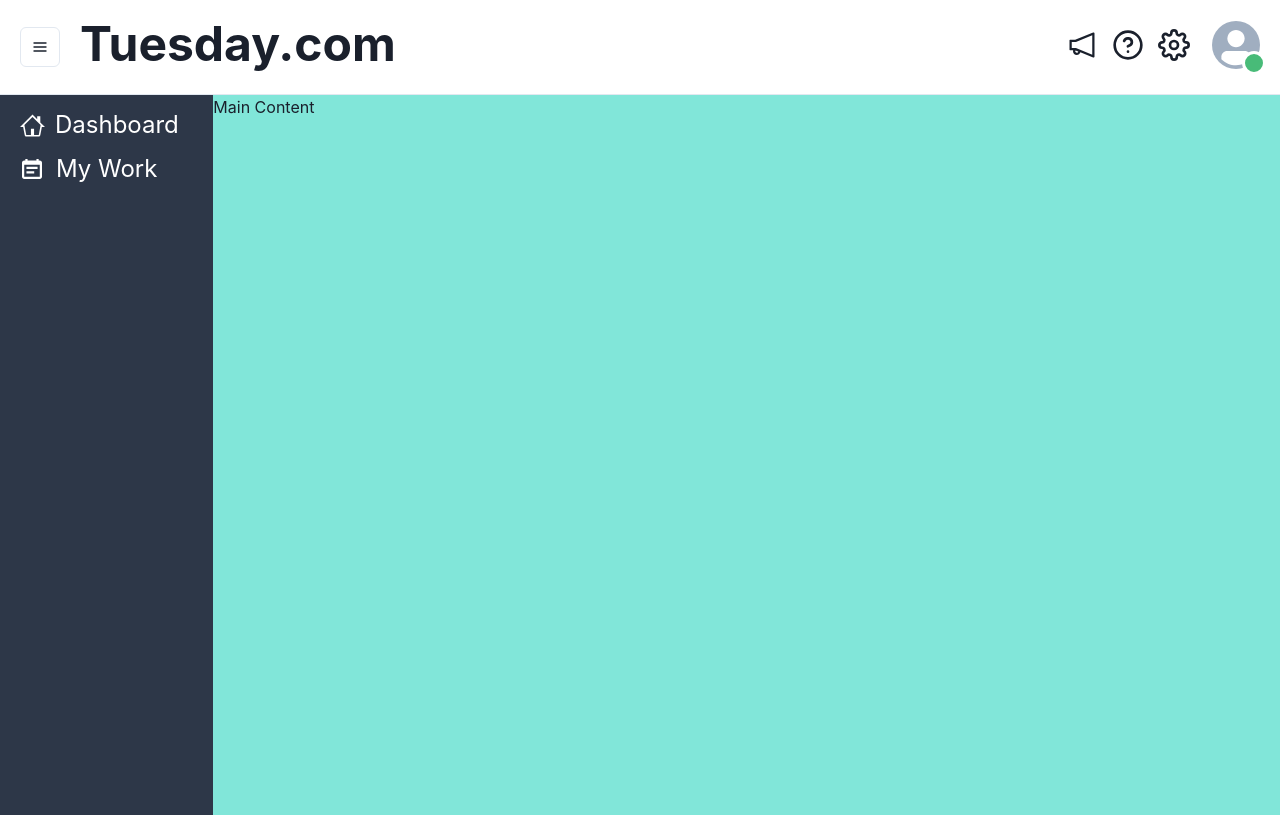
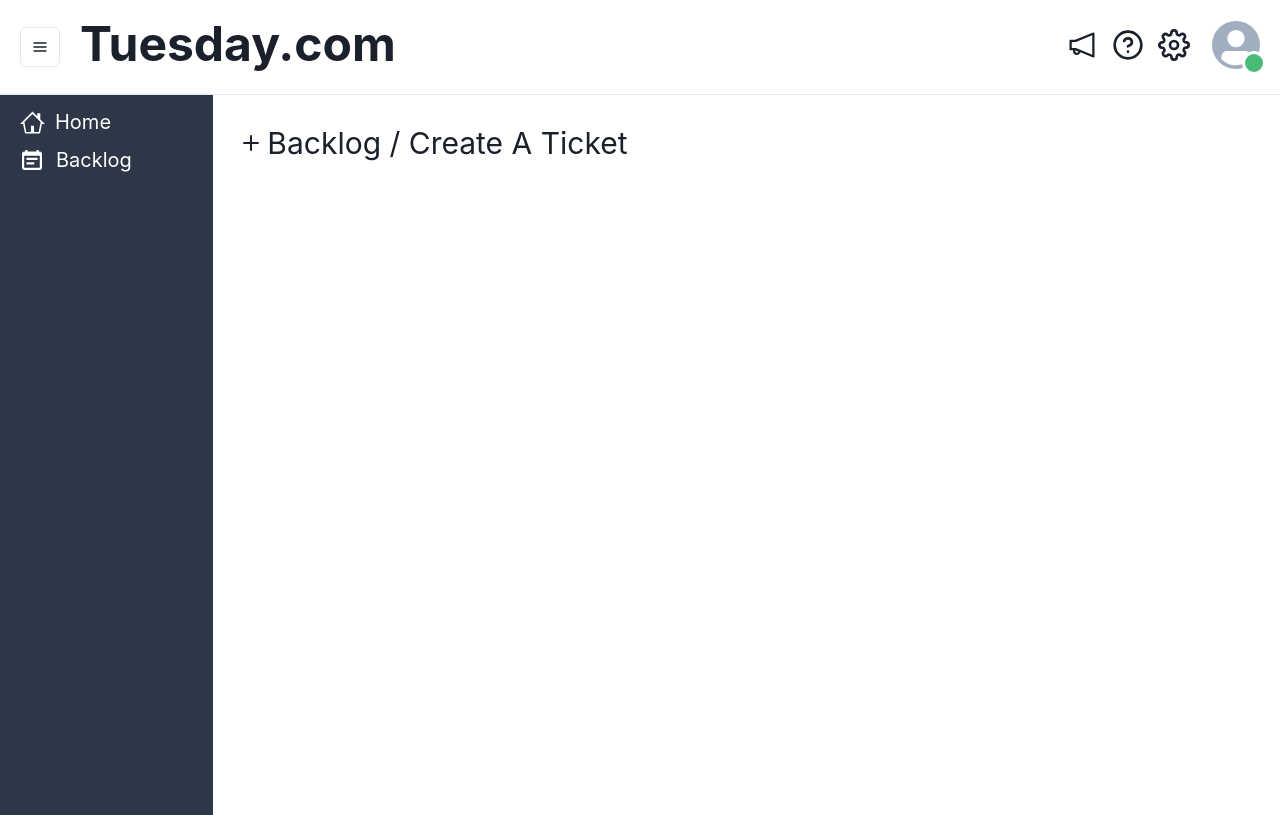
Before and after one commit to rayrayy94/Tuesday-app, a React (Create React App) app: page /backlog in a window 1280 px wide. Built offline with nearby package versions, Linux system fonts and the light colour scheme.

Commit message:
added new features

```diff
--- a/src/App.js
+++ b/src/App.js
@@ -1,34 +1,9 @@
-import { Grid, GridItem } from '@chakra-ui/react';
-
-import Navbar from './Components/Navbar/Navbar';
-import Sidebar from './Components/Sidebar/Sidebar';
-import Main from './Components/Main/Main';
+import Path from './Path';
 
 function App() {
   return (
     <>
-      <Navbar />
-
-      <Grid templateColumns="repeat(6, 1fr)">
-        <GridItem
-          as="aside"
-          bg="gray.700"
-          colSpan={{ base: 6, lg: 2, xl: 1 }}
-          height={{ base: '10vh', lg: '90vh' }}
-          paddingTop={3}
-          paddingLeft={5}
-        >
-          <Sidebar />
-        </GridItem>
-        <GridItem
-          as="main"
-          bg="teal.200"
-          colSpan={{ base: 6, lg: 4, xl: 5 }}
-          height={{ base: '90vh' }}
-        >
-          <Main />
-        </GridItem>
-      </Grid>
+      <Path />
     </>
   );
 }
--- /dev/null
+++ b/src/Components/Backlog/Backlog.js
@@ -0,0 +1,17 @@
+import { Box, Flex, Heading } from '@chakra-ui/react';
+import { AddIcon } from '@chakra-ui/icons';
+
+function Backlog() {
+  return (
+    <Box>
+      <Flex p={30} align={'center'} gap={2}>
+        <AddIcon />
+        <Heading size={'lg'} fontWeight={400}>
+          Backlog / Create A Ticket
+        </Heading>
+      </Flex>
+    </Box>
+  );
+}
+
+export default Backlog;
--- a/src/Components/Main/Main.js
+++ b/src/Components/Main/Main.js
@@ -1,7 +1,23 @@
-import React from 'react';
+import { Box, Button, Flex, Heading } from '@chakra-ui/react';
+import coverImg from '../../images/tuesday_cover.webp';
 
 function Main() {
-  return <div>Main Content</div>;
+  return (
+    <Box>
+      <Flex justify={'space-around'} align={'center'} minH={'80vh'} pl={30}>
+        <Box>
+          <Heading as={'h1'} size={{ base: 'md', lg: 'lg' }} minH={90} pb={4}>
+            Move fast, stay aligned, and build better - together
+          </Heading>
+
+          <Button size={{ base: 'sm', md: 'md' }}>Get Started</Button>
+        </Box>
+        <Box pl={5}>
+          <img src={coverImg} alt="cover" />
+        </Box>
+      </Flex>
+    </Box>
+  );
 }
 
 export default Main;
--- a/src/Components/Navbar/Navbar.js
+++ b/src/Components/Navbar/Navbar.js
@@ -68,13 +68,19 @@
             <Flex alignItems={'center'} gap={5}>
               <Box className={styles.linkSettingIcon}>
                 <Link>
-                  <AiOutlineNotification className={styles.settingIcon} />
+                  <abbr title="Notifications">
+                    <AiOutlineNotification className={styles.settingIcon} />
+                  </abbr>
                 </Link>
                 <Link>
-                  <FiHelpCircle className={styles.settingIcon} />
+                  <abbr title="Help">
+                    <FiHelpCircle className={styles.settingIcon} />
+                  </abbr>
                 </Link>
                 <Link>
-                  <FiSettings className={styles.settingIcon} />
+                  <abbr title="Settings">
+                    <FiSettings className={styles.settingIcon} />
+                  </abbr>
                 </Link>
               </Box>
 
--- a/src/Components/Navbar/Navbar.module.css
+++ b/src/Components/Navbar/Navbar.module.css
@@ -11,7 +11,6 @@
     flex-direction: row;
     align-items: center;
     justify-content: space-around;
-
     gap: 10px;
 
 }
--- a/src/Components/Sidebar/Sidebar.js
+++ b/src/Components/Sidebar/Sidebar.js
@@ -5,26 +5,27 @@
 
 function Sidebar() {
   return (
-    <Box className={styles.linkBox}>
-      <Link _hover={'none'}>
-        <Box color={'white'} fontSize={{ base: 'xl', lg: '2xl' }}>
+    <Box className={styles.linkBox} mr={2} pr={12}>
+      <Link _hover={'none'} href="/">
+        <Box color={'white'} fontSize={{ base: 'xl' }}>
           <Flex align={'center'}>
             <GoHome className={styles.dashboardIcon1} />
-            Dashboard
+            Home
           </Flex>
         </Box>
       </Link>
 
-      <Link _hover={'none'}>
+      <Link _hover={'none'} href="/backlog">
         <Box
           color={'white'}
-          fontSize={{ base: 'xl', lg: '2xl' }}
+          fontSize={{ base: 'xl' }}
           marginTop={2}
           marginLeft={0.5}
+          marginBottom={2}
         >
           <Flex align={'center'}>
             <CalendarIcon className={styles.dashboardIcon2} />
-            My Work
+            Backlog
           </Flex>
         </Box>
       </Link>
--- /dev/null
+++ b/src/Path.js
@@ -0,0 +1,59 @@
+import { BrowserRouter, Routes, Route } from 'react-router-dom';
+import { Grid, GridItem } from '@chakra-ui/react';
+
+import Navbar from './Components/Navbar/Navbar';
+import Sidebar from './Components/Sidebar/Sidebar';
+import Main from './Components/Main/Main';
+import Backlog from './Components/Backlog/Backlog';
+
+function Path() {
+  return (
+    <div>
+      <BrowserRouter>
+        <Navbar />
+
+        <Grid templateColumns="repeat(6, 1fr)">
+          <GridItem
+            as="aside"
+            bg="gray.700"
+            colSpan={{ base: 6, md: 1, lg: 1, xl: 1 }}
+            minHeight={{ base: '10vh', lg: '90vh' }}
+            minW={{ sm: '25vh' }}
+            paddingTop={3}
+            paddingLeft={5}
+            paddingBottom={3}
+          >
+            <Sidebar />
+          </GridItem>
+          <GridItem
+            as="main"
+            colSpan={{ base: 6, md: 5, lg: 5, xl: 5 }}
+            height={{ base: '90vh' }}
+          >
+            <Routes>
+              <Route
+                path="/"
+                element={
+                  <>
+                    <Main />
+                  </>
+                }
+              />
+              <Route
+                path="/backlog"
+                element={
+                  <>
+                    {' '}
+                    <Backlog />
+                  </>
+                }
+              />
+            </Routes>
+          </GridItem>
+        </Grid>
+      </BrowserRouter>
+    </div>
+  );
+}
+
+export default Path;
```
Also changed, not shown: API/DB/Conn.js (added, +10 -0 lines), API/Model/Tickets.js (added, +41 -0 lines), API/index.js (added, +59 -0 lines), API/package.json (added, +17 -0 lines), src/Components/Sidebar/Sidebar.module.css (line endings or trailing spaces), src/images/tuesday_cover.webp (added), 1 other file (tests, documents, lock files or other folders).
